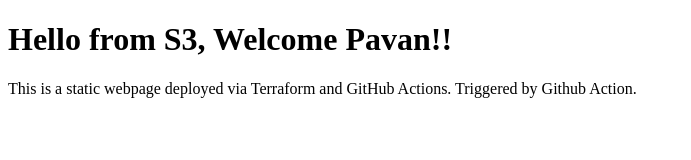
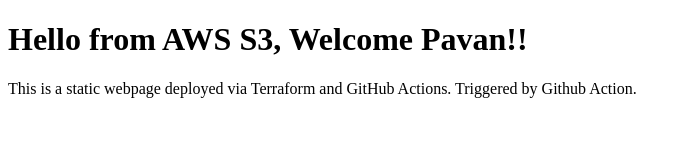
Before and after one commit to pavan-bethanabotla-infosrc/terraform-github-actions, a plain HTML site: page index.html in a window 1280 px wide. Shown: the whole page, without its empty margins (0-691 px from the left). Drawn offline with Linux system fonts and the light colour scheme.

```diff
--- a/index.html
+++ b/index.html
@@ -4,7 +4,7 @@
     <title>My S3 Website</title>
 </head>
 <body>
-    <h1>Hello from S3, Welcome Pavan!!</h1>
+    <h1>Hello from AWS S3, Welcome Pavan!!</h1>
     <p>This is a static webpage deployed via Terraform and GitHub Actions. Triggered by Github Action.</p>
 </body>
 </html>
```
Also changed, not shown: 1 other file.
